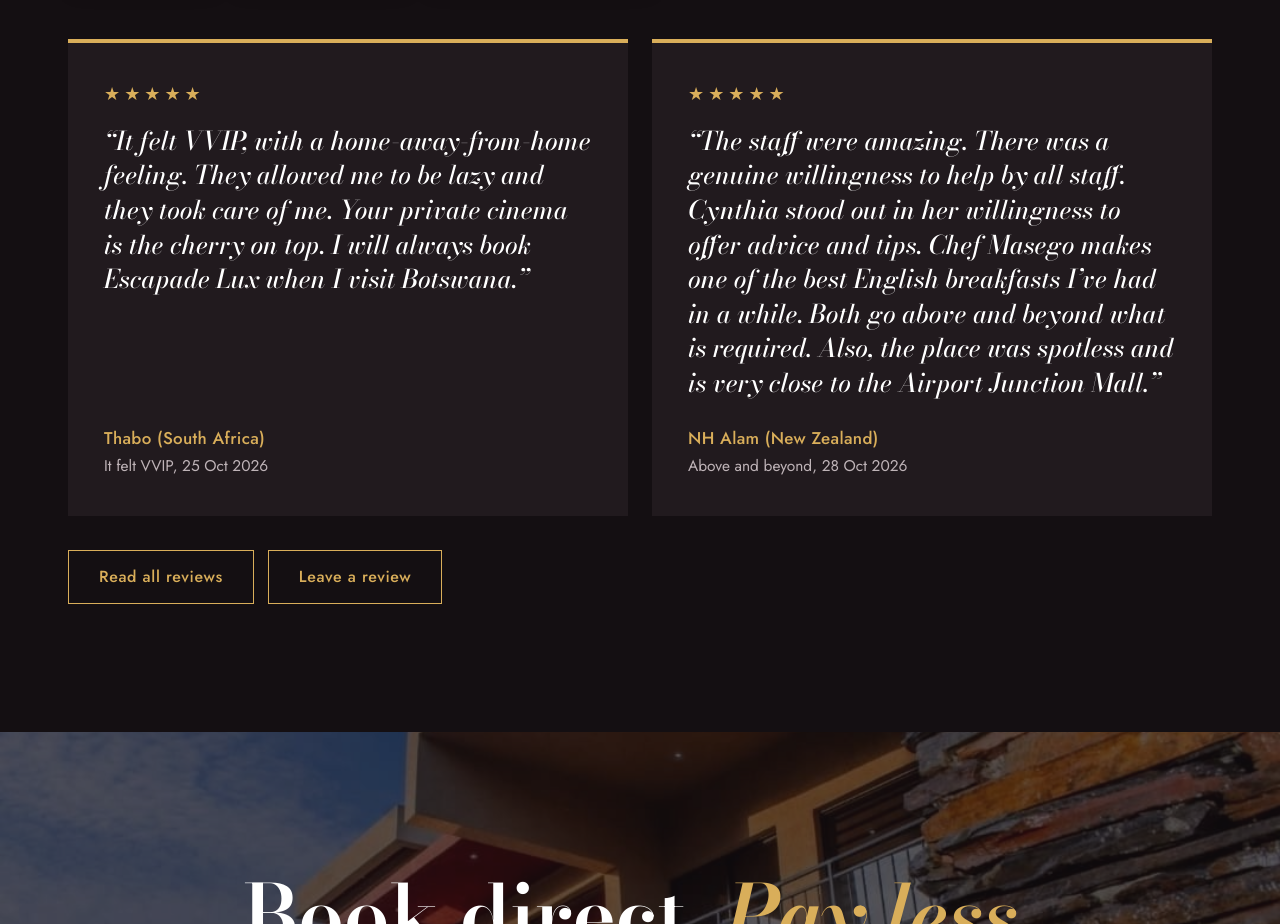
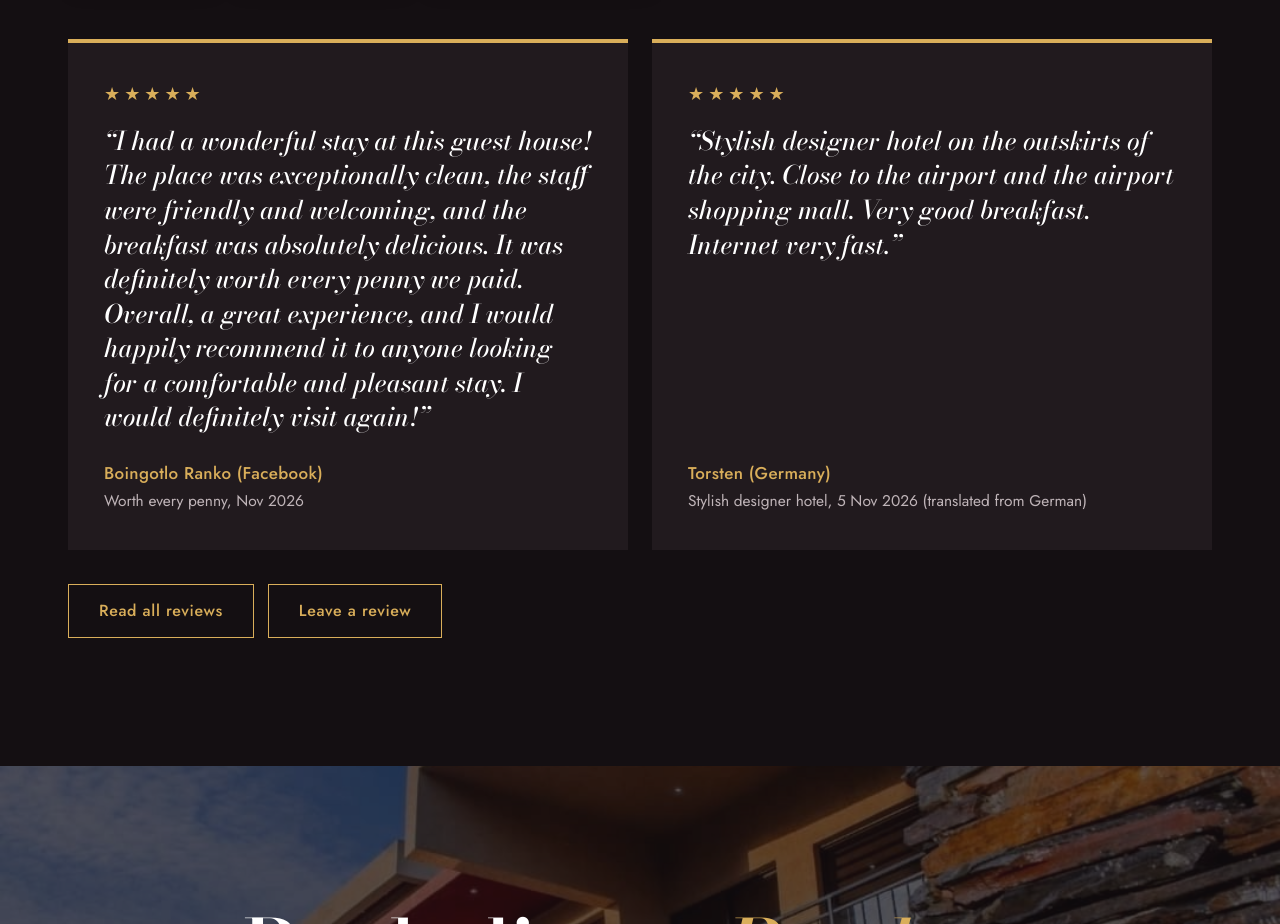
Before and after one commit to alan-exco/escapadelux, a plain HTML site: page index.html in a window 1280 px wide. Shown: the part 6200-7124 px from the top of the page. Drawn offline with Linux system fonts and the light colour scheme.

Commit message:
Draft: feature the two November reviews on home
Co-Authored-By: Claude Opus 5.5 <noreply@anthropic.com>
Claude-Session: https://claude.ai/code/session_01UvBzbzq34yhtAuR83gPRcp

```diff
--- a/index.html
+++ b/index.html
@@ -201,8 +201,8 @@
   <div class="rating"><img class="r-gg" src="google.png" alt="Google" width="68" height="23"><b>5.0<i>★★★★★</i></b></div>
 </div>
     <div class="rev-grid">
-      <figure class="rev"><div><div class="stars" aria-label="Five stars">★★★★★</div><blockquote style="margin-top:14px">“It felt VVIP, with a home-away-from-home feeling. They allowed me to be lazy and they took care of me. Your private cinema is the cherry on top. I will always book Escapade Lux when I visit Botswana.”</blockquote></div><figcaption><b>Thabo (South Africa)</b>It felt VVIP, 25 Oct 2026</figcaption></figure>
-      <figure class="rev"><div><div class="stars" aria-label="Five stars">★★★★★</div><blockquote style="margin-top:14px">“The staff were amazing. There was a genuine willingness to help by all staff. Cynthia stood out in her willingness to offer advice and tips. Chef Masego makes one of the best English breakfasts I’ve had in a while. Both go above and beyond what is required. Also, the place was spotless and is very close to the Airport Junction Mall.”</blockquote></div><figcaption><b>NH Alam (New Zealand)</b>Above and beyond, 28 Oct 2026</figcaption></figure>
+      <figure class="rev"><div><div class="stars" aria-label="Five stars">★★★★★</div><blockquote style="margin-top:14px">“I had a wonderful stay at this guest house! The place was exceptionally clean, the staff were friendly and welcoming, and the breakfast was absolutely delicious. It was definitely worth every penny we paid. Overall, a great experience, and I would happily recommend it to anyone looking for a comfortable and pleasant stay. I would definitely visit again!”</blockquote></div><figcaption><b>Boingotlo Ranko (Facebook)</b>Worth every penny, Nov 2026</figcaption></figure>
+      <figure class="rev"><div><div class="stars" aria-label="Five stars">★★★★★</div><blockquote style="margin-top:14px">“Stylish designer hotel on the outskirts of the city. Close to the airport and the airport shopping mall. Very good breakfast. Internet very fast.”</blockquote></div><figcaption><b>Torsten (Germany)</b>Stylish designer hotel, 5 Nov 2026 (translated from German)</figcaption></figure>
     </div>
     <div class="hero-actions"><a class="btn btn-line" href="reviews.html">Read all reviews</a><a class="btn btn-line" href="leave-review.html">Leave a review</a></div>
   </div>
```
